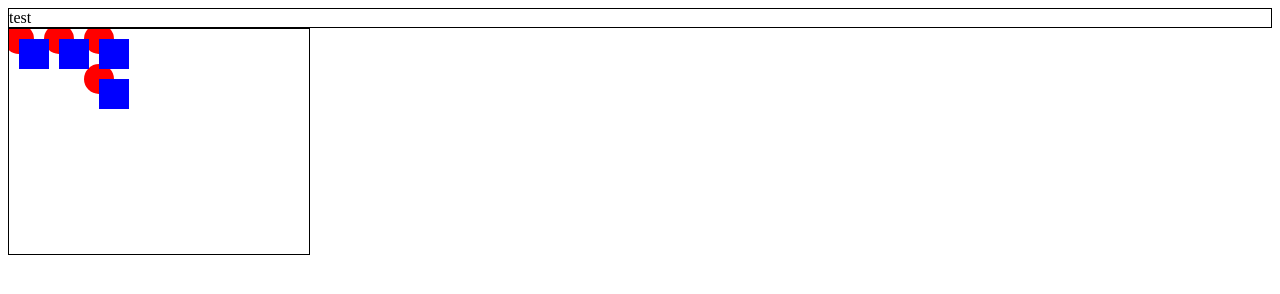
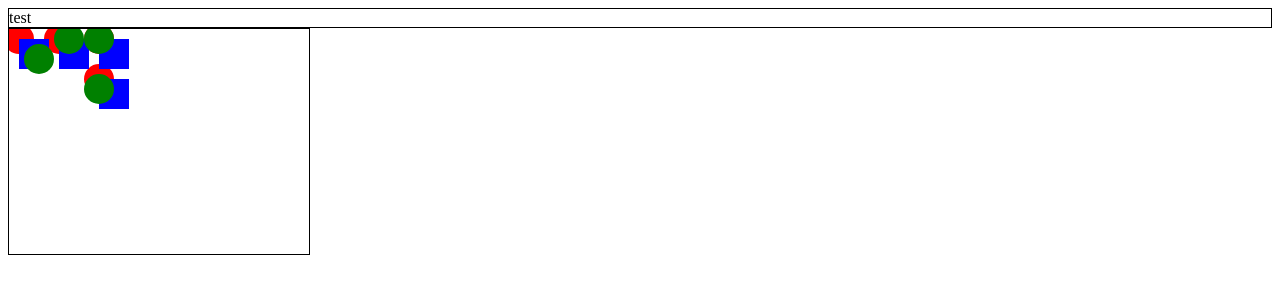
Before and after one commit to alexbres/ColorsShapes, a plain HTML site: page index.html in a window 1280 px wide. Drawn offline with Linux system fonts and the light colour scheme.

Commit message:
added new Circle object

```diff
--- a/index.html
+++ b/index.html
@@ -60,16 +60,22 @@
 	var ctx = canvas.getContext("2d");
 
 	var c = new Circle(ctx, 'red', 10, 10, 15) ;
-	var p = new Reactangle(ctx, 'blue', 10, 10, 30, 30) ;
 	c.draw();
 	c.move(50, 10);
 	c.move(90, 10);
 	c.move(90, 50);
 
+	var p = new Reactangle(ctx, 'blue', 10, 10, 30, 30) ;
 	p.draw();
 	p.move(50, 10);
 	p.move(90, 10);
 	p.move(90, 50);
+
+	var c2 = new Circle(ctx, 'green', 30, 30, 15) ;
+	c2.draw();
+	c2.move(60, 10);
+	c2.move(90, 10);
+	c2.move(90, 60);
 
 }
 
```
